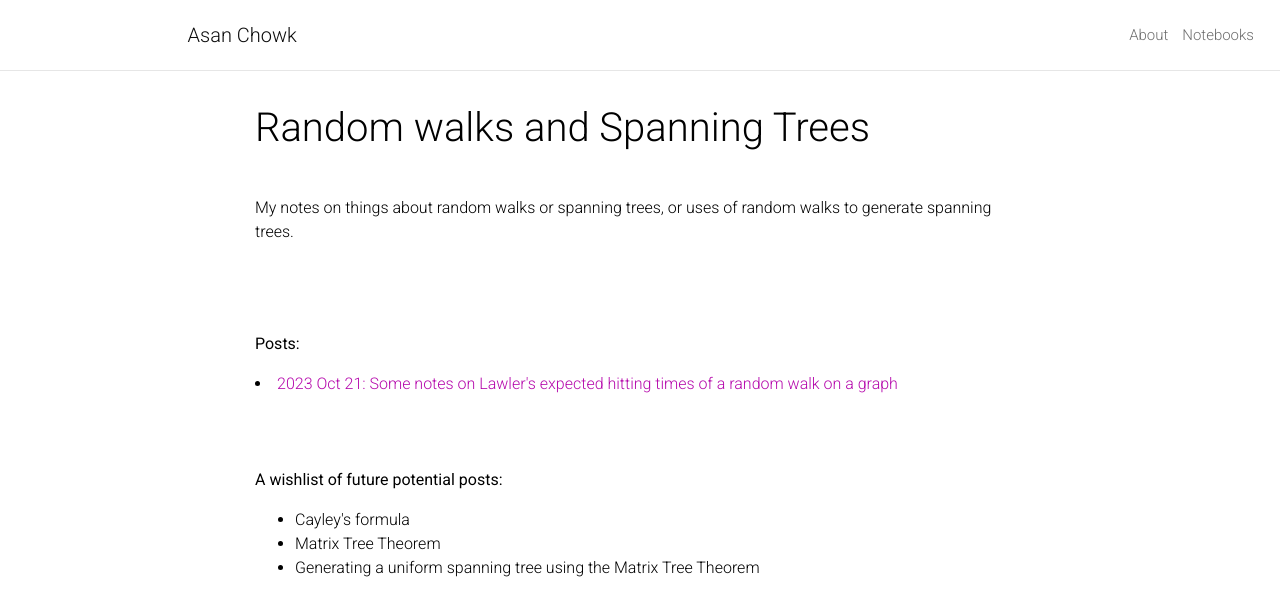
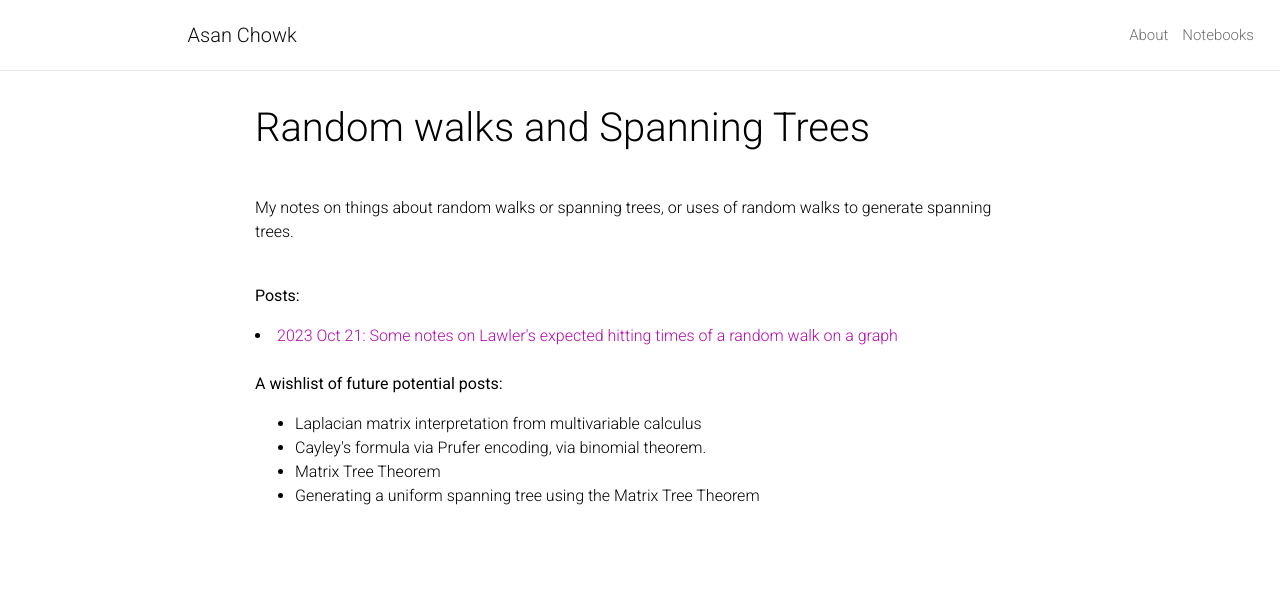
Before and after one commit to bsuwal/bsuwal.github.io, a Jekyll site: the page built from notebooks/spanning_trees.md, in a window 1280 px wide. Shown: the top 616 px of the page. Built offline with Jekyll 4.4.1, drawn with Linux system fonts in a browser that asks for light colours; a style sheet for code colours, icons or effects is not loaded.

```diff
--- a/_layouts/post.html
+++ b/_layouts/post.html
@@ -1,6 +1,7 @@
 ---
 layout: default
 ---
+<script src="https://cdnjs.cloudflare.com/mathjax/latest/MathJax.js?config=TeX-AMS-MML_HTMLorMML" type="text/javascript"></script>
 <!-- _layouts/post.html -->
 {%- assign year = page.date | date: "%Y" -%}
 {%- assign tags = page.tags | join: "" -%}
--- a/notebooks/spanning_trees.md
+++ b/notebooks/spanning_trees.md
@@ -6,7 +6,7 @@ permalink: /notebooks/trees.html
 ---
 My notes on things about random walks or spanning trees, or uses of random walks to generate spanning trees.
 
-<br><br><br>
+<br>
 <b>Posts:<b>
 {% for post in site.tags.trees %}
 <li>
@@ -16,10 +16,11 @@ My notes on things about random walks or spanning trees, or uses of random walks
 
 
 
-<br><br><br>
+<br>
 <b>A wishlist of future potential posts:<b>
 <ul>
-<li>Cayley's formula</li>
+<li>Laplacian matrix interpretation from multivariable calculus</li>
+<li>Cayley's formula via Prufer encoding, via binomial theorem.</li>
 <li>Matrix Tree Theorem</li>
 <li>Generating a uniform spanning tree using the Matrix Tree Theorem</li>
 </ul>
```
Also changed, not shown: _posts/2023-10-21-expected-hitting-times-lawler.md (+1 -1 lines), _posts/2023-10-25-Jensens.md (added, +8 -0 lines), _posts/2023-10-25-convex-loss.md (added, +35 -0 lines), notebooks/index.md (+1 -0 lines), notebooks/machine_learning.md (added, +15 -0 lines), 2 other files.
